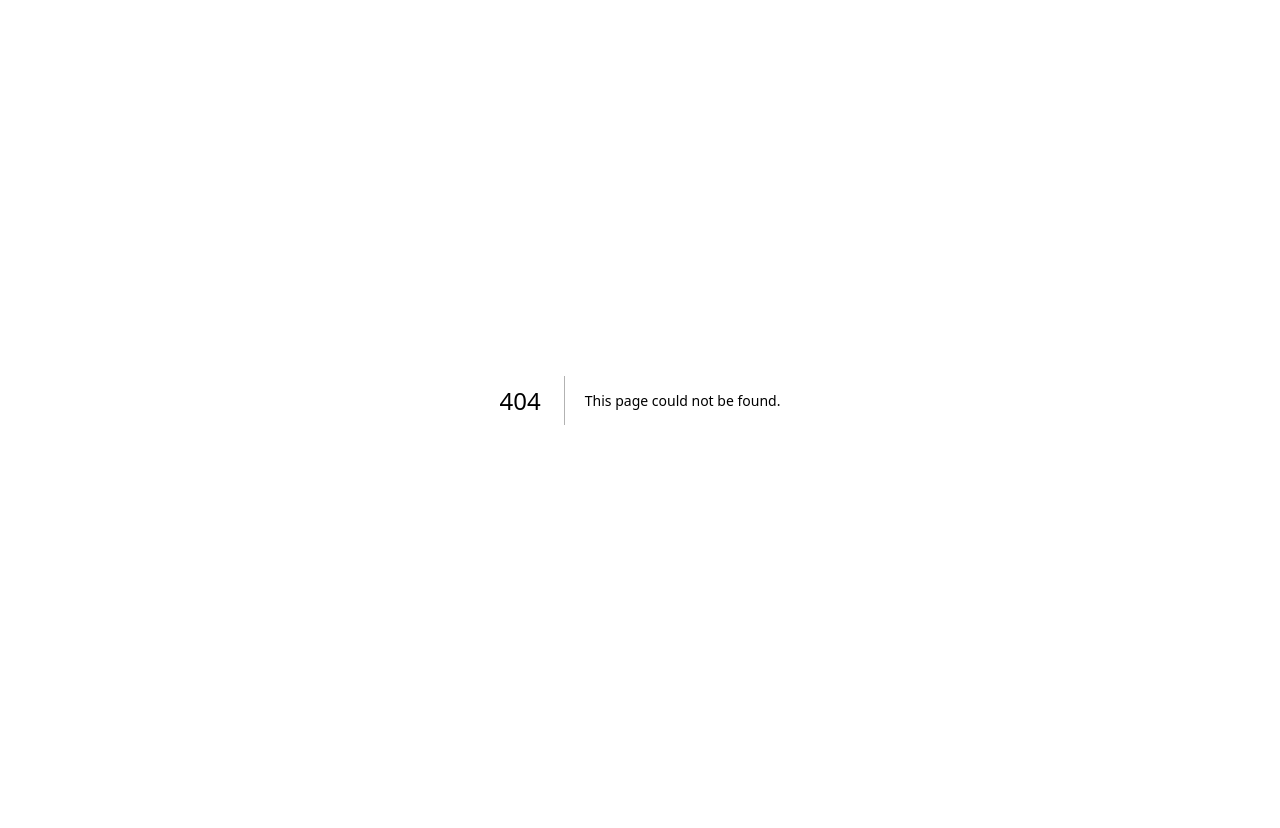
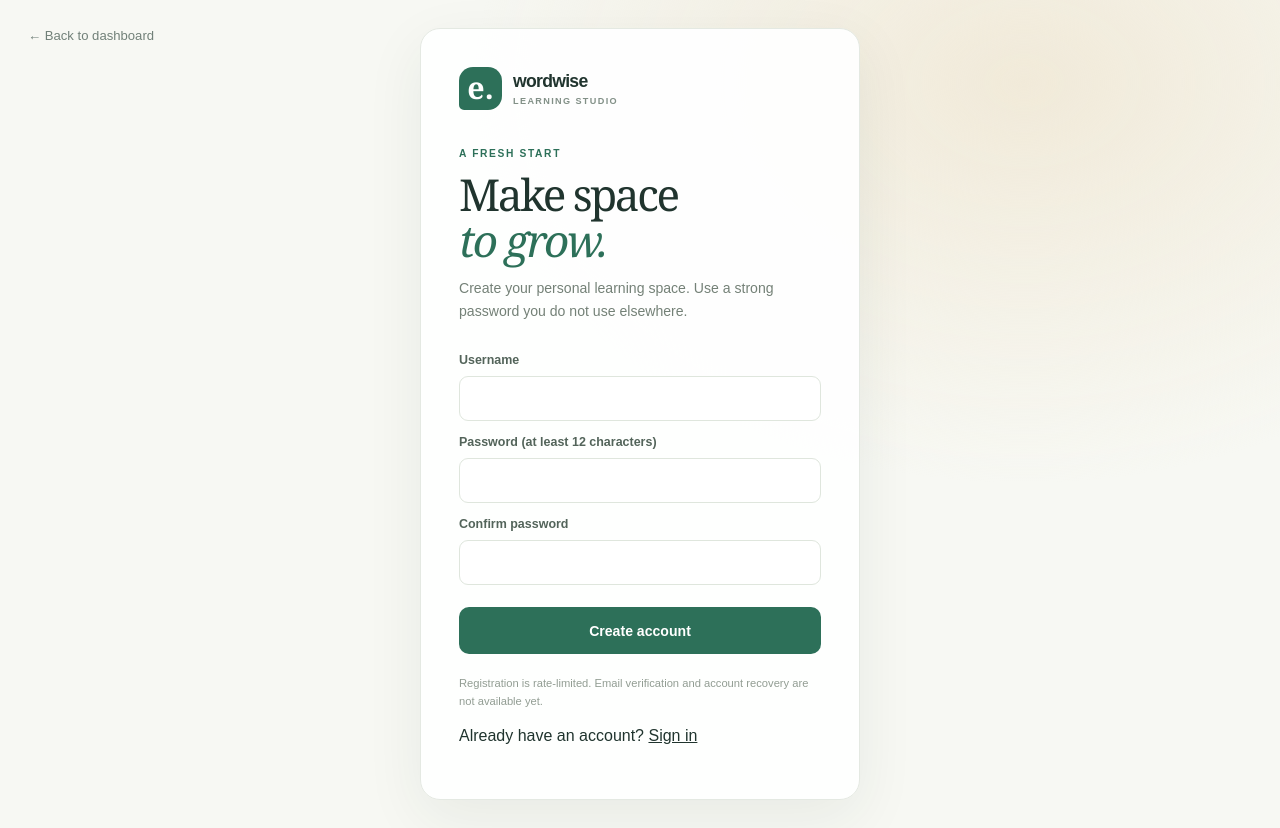
Before and after one commit to SoheilAbdollahii/english-learning-ai, a Next.js app in the folder frontend/: page /register in a window 1280 px wide. Before the commit this address had no page. Before the commit the page ends 800 px from the top, so only its background shows below. Built offline with nearby package versions, Linux system fonts and the light colour scheme.

Commit message:
Build accessible learner registration page

```diff
--- /dev/null
+++ b/frontend/src/app/register/page.tsx
@@ -0,0 +1,96 @@
+"use client";
+
+import Link from "next/link";
+import { useState } from "react";
+import type { FormEvent } from "react";
+
+async function getCsrfToken(): Promise<string> {
+  const response = await fetch("/api/v1/auth/csrf/", { credentials: "same-origin", cache: "no-store" });
+  const data = await response.json().catch(() => ({})) as { csrfToken?: string };
+  if (!response.ok || !data.csrfToken) throw new Error("The secure registration service is unavailable.");
+  return data.csrfToken;
+}
+
+export default function RegisterPage() {
+  const [username, setUsername] = useState("");
+  const [password, setPassword] = useState("");
+  const [confirmPassword, setConfirmPassword] = useState("");
+  const [error, setError] = useState("");
+  const [busy, setBusy] = useState(false);
+  const [createdUsername, setCreatedUsername] = useState("");
+
+  async function handleSubmit(event: FormEvent<HTMLFormElement>) {
+    event.preventDefault();
+    setError("");
+    if (password !== confirmPassword) {
+      setError("The passwords do not match.");
+      return;
+    }
+    setBusy(true);
+    try {
+      const csrfToken = await getCsrfToken();
+      const response = await fetch("/api/v1/auth/register/", {
+        method: "POST",
+        credentials: "same-origin",
+        headers: { "Content-Type": "application/json", "X-CSRFToken": csrfToken },
+        body: JSON.stringify({ username: username.trim(), password }),
+      });
+      const data = await response.json().catch(() => ({})) as {
+        username?: string[];
+        password?: string[];
+        detail?: string;
+        username?: string;
+        status?: string;
+      };
+      if (!response.ok) {
+        const fieldError = Array.isArray(data.password) ? data.password[0] : Array.isArray(data.username) ? data.username[0] : undefined;
+        throw new Error(fieldError ?? data.detail ?? "We couldn't create your account.");
+      }
+      setCreatedUsername(data.username ?? username.trim().toLowerCase());
+      setPassword("");
+      setConfirmPassword("");
+    } catch (cause) {
+      setError(cause instanceof Error ? cause.message : "We couldn't reach the registration service.");
+    } finally {
+      setBusy(false);
+    }
+  }
+
+  return (
+    <main className="login-shell">
+      <Link className="login-back" href="/" aria-label="Back to dashboard">← Back to dashboard</Link>
+      <section className="login-card" aria-labelledby="register-title">
+        <Link className="brand login-brand" href="/">
+          <span className="brand-mark" aria-hidden="true">e.</span>
+          <span className="brand-name">wordwise<span>LEARNING STUDIO</span></span>
+        </Link>
+        {createdUsername ? (
+          <div className="register-success" role="status">
+            <p className="eyebrow login-eyebrow">ACCOUNT CREATED</p>
+            <h1 id="register-title">Welcome, <em>{createdUsername}.</em></h1>
+            <p className="login-description">Your account is ready. Sign in to start saving your English practice.</p>
+            <Link className="login-submit register-login-link" href="/login">Continue to sign in</Link>
+          </div>
+        ) : (
+          <>
+            <p className="eyebrow login-eyebrow">A FRESH START</p>
+            <h1 id="register-title">Make space<br /><em>to grow.</em></h1>
+            <p className="login-description">Create your personal learning space. Use a strong password you do not use elsewhere.</p>
+            <form className="login-form" onSubmit={handleSubmit}>
+              <label htmlFor="register-username">Username</label>
+              <input id="register-username" name="username" autoComplete="username" value={username} onChange={(event) => setUsername(event.target.value)} required maxLength={150} minLength={1} />
+              <label htmlFor="register-password">Password <span>(at least 12 characters)</span></label>
+              <input id="register-password" name="password" type="password" autoComplete="new-password" value={password} onChange={(event) => setPassword(event.target.value)} required minLength={12} />
+              <label htmlFor="register-confirm-password">Confirm password</label>
+              <input id="register-confirm-password" name="confirmPassword" type="password" autoComplete="new-password" value={confirmPassword} onChange={(event) => setConfirmPassword(event.target.value)} required minLength={12} />
+              {error && <p className="login-error" role="alert">{error}</p>}
+              <button className="login-submit" type="submit" disabled={busy}>{busy ? "Creating account…" : "Create account"}</button>
+            </form>
+            <p className="login-footnote">Registration is rate-limited. Email verification and account recovery are not available yet.</p>
+            <p className="register-switch">Already have an account? <Link href="/login">Sign in</Link></p>
+          </>
+        )}
+      </section>
+    </main>
+  );
+}
```
